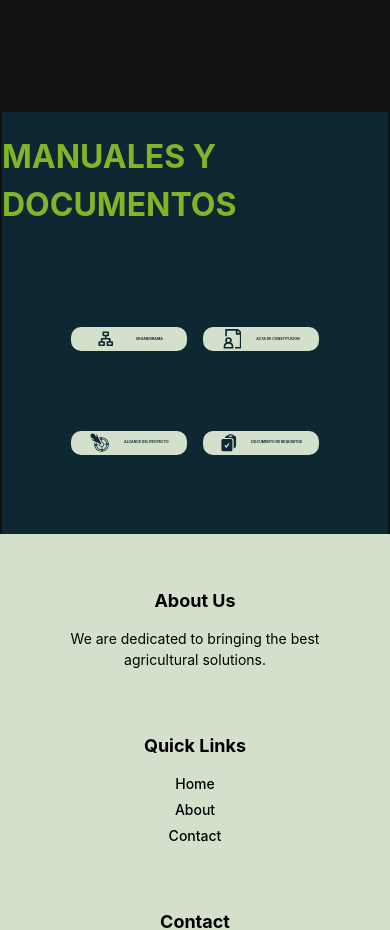
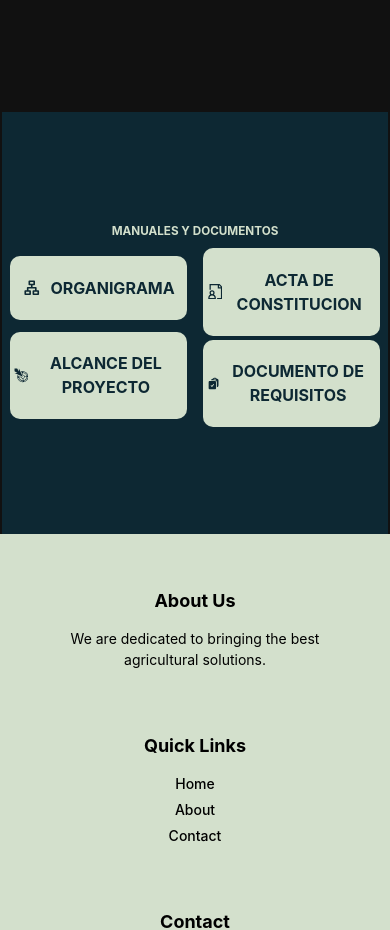
Before and after one commit to mateyyyy/PotencialAgroPage, a React (Vite) app: page / in a window 390 px wide. Shown: the part 2420-3350 px from the top of the page. Built offline with nearby package versions, Linux system fonts and the light colour scheme.

Commit message:
Bugs responsive fixeados 1

```diff
--- a/src/components/Footer/Footer.module.css
+++ b/src/components/Footer/Footer.module.css
@@ -51,3 +51,11 @@
     padding-top: 10px;
     font-size: 14px;
   }
+
+
+  @media (max-width: 768px) {
+    .footer{
+      height: 15%;
+    }
+
+  }
--- a/src/components/ProyectoApartado/ProyectoApartado.module.css
+++ b/src/components/ProyectoApartado/ProyectoApartado.module.css
@@ -1,7 +1,7 @@
 .Card{
     width: 20%;
     margin: 0 2vw 0 2vw;
-    height: 100%;
+    height: auto;
     display: flex;
     flex-direction: column;
     justify-content: space-evenly;
@@ -11,7 +11,7 @@
 
 #PrinDiv{
     width: 100%;
-    height: 100%;
+    height: auto;
     display: flex;
     flex-direction: row;
     justify-content: center;
@@ -28,7 +28,8 @@
 .cardInfo{
     display: flex;
     flex-direction: row;
-    height: 60%;
+    height: auto;
+    margin-bottom: 1vw;
     justify-content: space-evenly;
     align-items: center;
     border-radius: 10px;
@@ -37,27 +38,30 @@
     color: #0D2833;
 }
 
-.cardInfo button{
-    background: none;
-    border: 1px solid white;
-    border-radius: 4px;
-    outline: none;
-}
-
-
 #titulo{
-    color: #81B527;
+    font-size: 3vw;
+    color: #d3e0cc;
 }
 
 
 .cardInfo h3{
-    font-size: .9vw;
     text-align: center;
+}
+
+
+
+@media (min-width: 768px) {
+
+
 }
 
 
 @media (max-width: 768px) {
     .Card{
-        width: 30%;
+        width: 60%;
+        height: auto;
+    }
+    .cardInfoH3{
+        font-size: 1rem;
     }
 }
```
